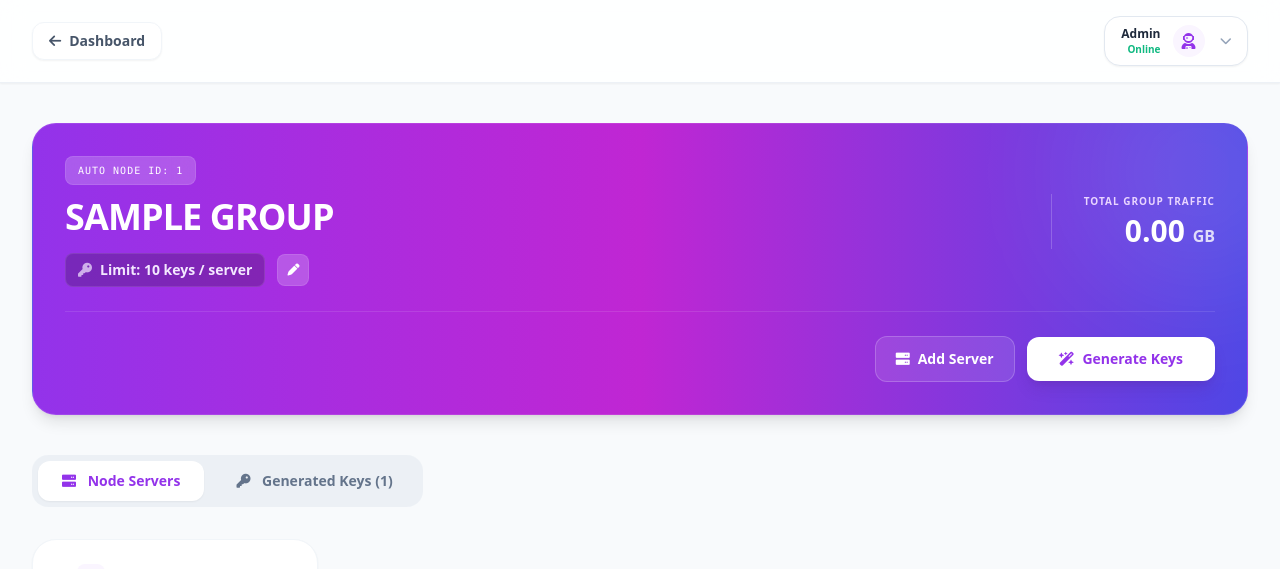
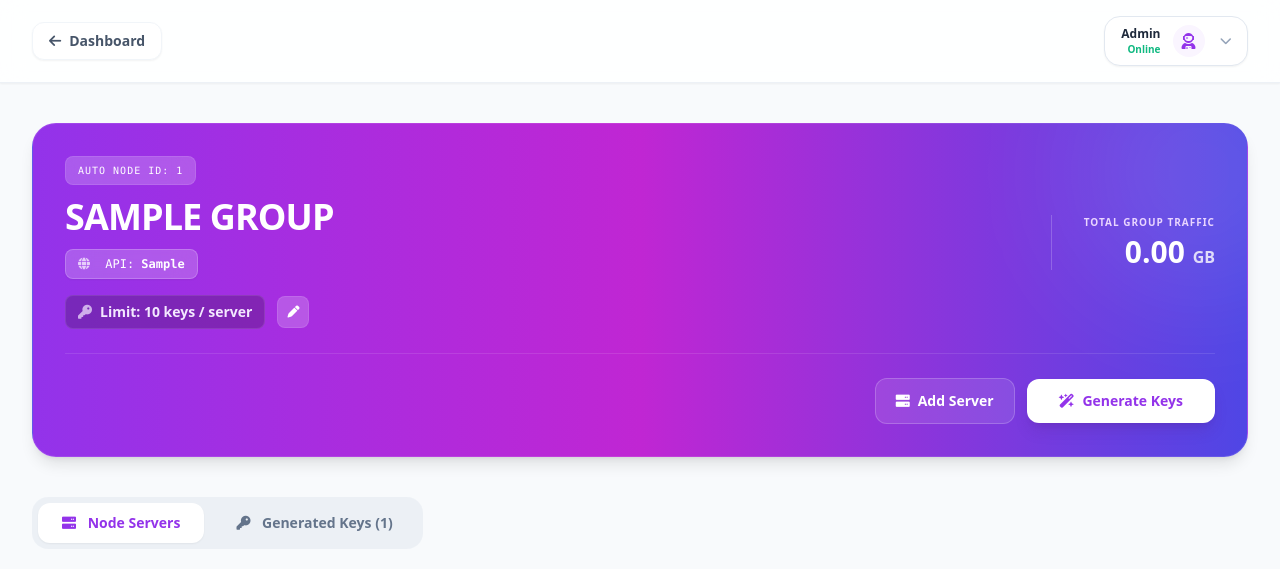
Before and after one commit to chitaw2000/PanelMaster, a Flask app: template templates/group.html in a window 1280 px wide. Shown: the top 569 px of the page. Run offline with Flask 3, Linux system fonts and the light colour scheme; the visitor is signed in with stand-in values (Sample User, id 1); the template is opened without the code that fills it: most values are stand-ins (such as "Sample title", 1, 10 or a date in 2020); parts of the project's set-up code (start-up, migrations or seed data) failed here and were passed over; some libraries are stand-ins or nearby versions.

Commit message:
Update group.html

```diff
--- a/templates/group.html
+++ b/templates/group.html
@@ -52,7 +52,14 @@
                     <span class="bg-white/20 backdrop-blur-md font-mono text-[10px] px-3 py-1.5 rounded-lg uppercase tracking-widest border border-white/10">Auto Node ID: {{ group_id }}</span>
                 </div>
                 <h1 class="text-4xl font-black uppercase mb-2 tracking-tight">{{ group.name }}</h1>
-                <div class="flex flex-wrap items-center gap-3 mt-4">
+
+                {% if group.api_domain %}
+                <div class="inline-block bg-white/20 backdrop-blur-md font-mono text-xs px-3 py-1.5 rounded-lg text-white border border-white/20 shadow-sm mt-1 mb-2">
+                    <i class="fa-solid fa-globe mr-2 opacity-70"></i> API: <span class="font-bold">{{ group.api_domain }}</span>
+                </div>
+                {% endif %}
+
+                <div class="flex flex-wrap items-center gap-3 mt-2">
                     <p class="text-sm font-bold text-purple-100 flex items-center bg-black/20 px-3 py-1.5 rounded-lg border border-white/10">
                         <i class="fa-solid fa-key mr-2 opacity-70"></i> Limit: {{ group.limit }} keys / server
                     </p>
@@ -186,13 +193,11 @@
                     <thead>
                         <tr class="bg-slate-50/80 border-b border-slate-200 text-[10px] font-black uppercase tracking-widest text-slate-500">
                             <th class="p-6 w-10 text-center"><input type="checkbox" id="selectAll" class="w-4 h-4 cursor-pointer accent-purple-600 rounded" onclick="document.querySelectorAll('input[name=\\'usernames\\']').forEach(c=>c.checked=this.checked); updateBulkUI();"></th>
-                            <th class="p-6">Server</th>
-                            <th class="p-6">Global ID</th>
+                            <th class="p-6">Server / Switch</th> <th class="p-6">Global ID</th>
                             <th class="p-6">Profile</th>
                             <th class="p-6">Traffic Usage</th>
                             <th class="p-6">Expiry</th>
-                            <th class="p-6 text-center">VPN Key</th>
-                            <th class="p-6 text-center">Actions</th>
+                            <th class="p-6 text-center">VPN & API Keys</th> <th class="p-6 text-center">Actions</th>
                         </tr>
                     </thead>
                     <tbody class="divide-y divide-slate-100">
@@ -201,9 +206,23 @@
                             <td class="p-6 text-center">
                                 <input type="checkbox" name="usernames" value="{{ u.username }}" class="w-4 h-4 cursor-pointer accent-purple-600 rounded" onchange="updateBulkUI()">
                             </td>
+
                             <td class="p-6">
+                                <div class="mb-2">
                                     <span class="bg-purple-50 text-purple-600 font-mono text-[10px] font-bold px-2.5 py-1 rounded-md uppercase tracking-widest border border-purple-100">{{ u.node }}</span>
+                                </div>
+                                <form action="/switch_user_node/{{ u.username }}" method="POST" class="m-0 flex items-center gap-1">
+                                    <select name="target_node" class="bg-white border border-slate-200 text-[10px] font-bold py-1 px-2 rounded focus:outline-none text-slate-600 w-20" required>
+                                        {% for s in server_stats %}
+                                            <option value="{{ s.id }}" {% if u.node == s.id %}selected{% endif %}>{{ s.id }}</option>
+                                        {% endfor %}
+                                    </select>
+                                    <button type="submit" class="bg-amber-100 text-amber-600 hover:bg-amber-500 hover:text-white px-2 py-1 rounded transition-colors text-[10px] font-black uppercase" title="Switch Server">
+                                        Go
+                                    </button>
+                                </form>
                             </td>
+
                             <td class="p-6 text-slate-400 font-black text-xs font-mono bg-slate-50/50">
                                 #{{ u.key_id if u.key_id else loop.index }}
                             </td>
@@ -246,11 +265,22 @@
                                 </div>
                             </td>
                             <td class="p-6 font-mono text-xs font-bold text-slate-500">{{ u.expire_date }}</td>
+
+                            <td class="p-6 text-center flex flex-col gap-2 items-center justify-center">
+                                <div>
+                                    <textarea id="k_{{ loop.index }}" class="hidden">{{ u.actual_key }}</textarea>
+                                    <button type="button" onclick="copyK('k_{{ loop.index }}')" class="w-28 bg-slate-100 hover:bg-purple-600 hover:text-white text-slate-600 px-3 py-1.5 rounded-lg text-[10px] font-black uppercase tracking-widest transition-colors shadow-sm"><i class="fa-solid fa-key mr-1"></i> Raw Key</button>
+                                </div>
+                                {% if group.api_domain and u.token %}
+                                <div>
+                                    <textarea id="api_{{ loop.index }}" class="hidden">ssconf://{{ group.api_domain }}/{{ u.token }}.json#{{ u.username }}</textarea>
+                                    <button type="button" onclick="copyK('api_{{ loop.index }}')" class="w-28 bg-indigo-50 hover:bg-indigo-600 hover:text-white text-indigo-600 px-3 py-1.5 rounded-lg text-[10px] font-black uppercase tracking-widest transition-colors shadow-sm"><i class="fa-solid fa-link mr-1"></i> API Link</button>
+                                </div>
+                                {% endif %}
+                            </td>
+
                             <td class="p-6 text-center">
-                                <textarea id="k_{{ loop.index }}" class="hidden">{{ u.actual_key }}</textarea>
-                                <button type="button" onclick="copyK('k_{{ loop.index }}')" class="bg-slate-100 hover:bg-purple-600 hover:text-white text-slate-600 px-4 py-2 rounded-xl text-[10px] font-black uppercase tracking-widest transition-colors shadow-sm">Copy Key</button>
-                            </td>
-                            <td class="p-6 text-center flex justify-center gap-3 items-center">
+                                <div class="flex justify-center gap-3 items-center">
                                     <button type="button" onclick="openIpModal('{{ u.username }}')" class="bg-purple-50 text-purple-600 hover:bg-purple-600 hover:text-white w-8 h-8 rounded-lg flex items-center justify-center transition-colors" title="View Active Connections">
                                         <i class="fa-solid fa-location-dot text-xs"></i>
                                     </button>
@@ -267,6 +297,7 @@
                                     </button>
 
                                     <button type="button" onclick="if(confirm('Delete {{ u.username }}?')) submitDelete('{{ u.username }}');" class="bg-red-50 text-red-500 hover:bg-red-500 hover:text-white w-8 h-8 rounded-lg flex items-center justify-center transition-colors" title="Delete Key"><i class="fa-solid fa-trash text-xs"></i></button>
+                                </div>
                             </td>
                         </tr>
                         {% endfor %}
```
Lines whose indentation alone changed are shown as unchanged.
